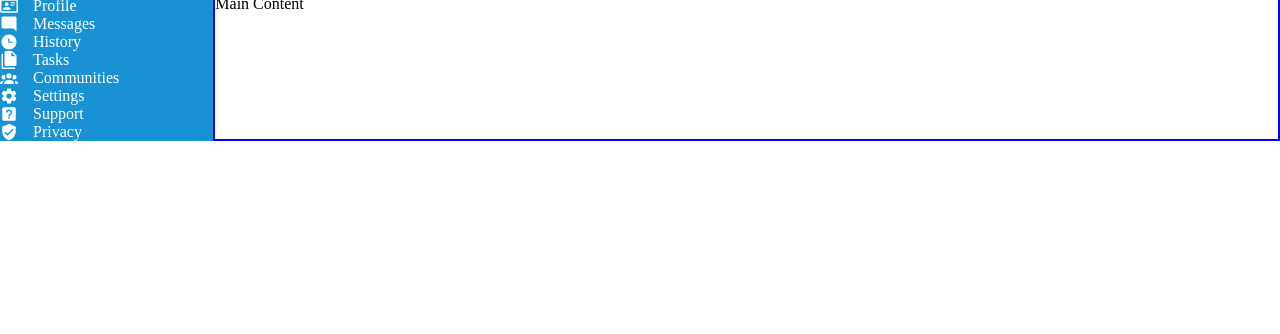
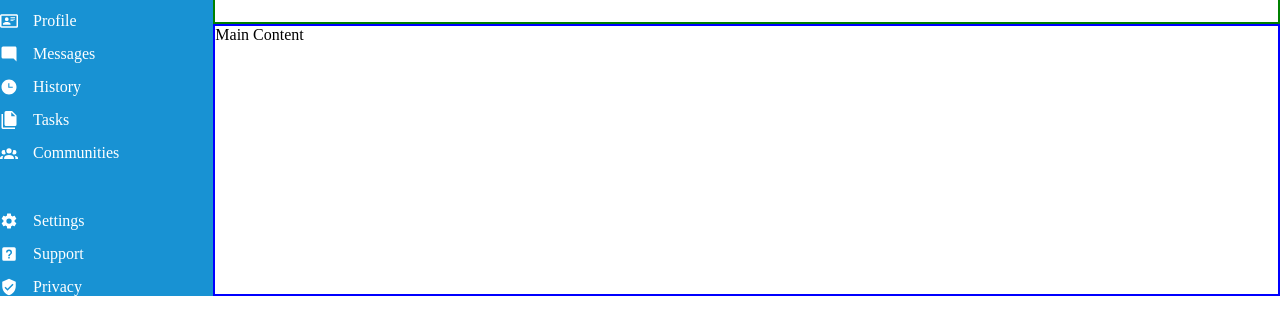
Before and after one commit to kp-pham/admin-dashboard, a plain HTML site: page index.html in a window 1280 px wide. Shown: the part 44-378 px from the top of the page. Drawn offline with Linux system fonts and the light colour scheme.

Commit message:
feat: create nested grid containers within navigation
Use nested grid to arrange list items and list item contents.

```diff
--- a/styles.css
+++ b/styles.css
@@ -16,11 +16,18 @@ body {
     font-size: 20px;
 }
 
+.nav {
+    display: grid;
+    gap: 50px;
+}
+
 .nav svg {
     fill: #FFFFFF;
 }
 
 .nav ul {
+    display: grid;
+    gap: 15px;
     list-style-type: none;
     padding: 0;
     margin: 0;
```
